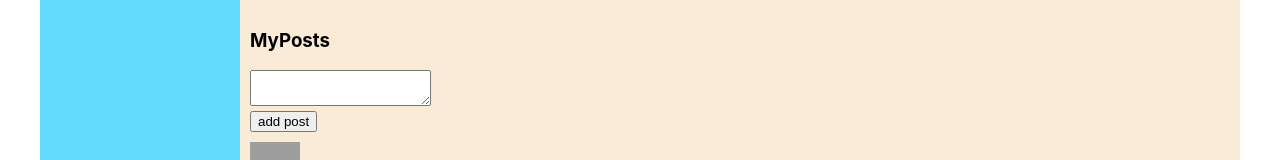
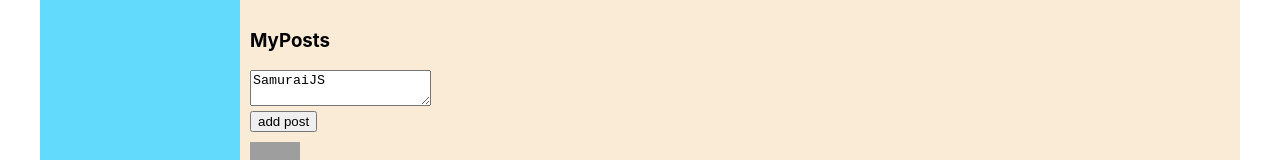
Before and after one commit to Rafaelitos17/samurai-way-main, a React (Create React App) app: page /profile in a window 1280 px wide. Shown: the part 404-564 px from the top of the page. Built offline with nearby package versions, Linux system fonts and the light colour scheme; grey boxes are pictures that could not be loaded.

Commit message:
1-33 lessons with TS

```diff
--- a/src/App.tsx
+++ b/src/App.tsx
@@ -8,11 +8,12 @@ import {Route} from "react-router-dom";
 import {News} from './components/News/News';
 import {Music} from "./components/Music/Music";
 import {Settings} from "./components/Settings/Settings";
-import {RootStateType} from "./redux/state";
+import {RootStateType, updateNewPostText} from "./redux/state";
 
 type PropsType = {
     state: RootStateType
-    addPost: (postMessage: string) => void
+    addPost: () => void
+    updateNewPostText: (newText: string) => void
 }
 
 
@@ -25,7 +26,7 @@ function App(props: PropsType) {
                     <Route path='/dialogs'
                            render={() => <Dialogs state={props.state.dialogsPage}/>}/>
                     <Route path='/profile'
-                           render={() => <Profile state={props.state.profilePage} addPost={props.addPost}/>}/>
+                           render={() => <Profile profilePage={props.state.profilePage} addPost={props.addPost} updateNewPostText={props.updateNewPostText}/>}/>
                     <Route path='/news' render={() => <News/>}/>
                     <Route path='/music' render={() => <Music/>}/>
                     <Route path='/settings' render={() => <Settings/>}/>
--- a/src/components/Profile/MyPosts/MyPosts.tsx
+++ b/src/components/Profile/MyPosts/MyPosts.tsx
@@ -1,11 +1,13 @@
 import React from "react";
 import s from './MyPosts.module.css'
 import {Post} from "./Posts/Post";
-import {PostType} from "../../../redux/state";
+import {PostType, updateNewPostText} from "../../../redux/state";
 
 type MyPosts = {
     posts: Array<PostType>
-    addPost: (postMessage: string) => void
+    addPost: () => void
+    updateNewPostText: (newText: string) => void
+    newPostText: string
 }
 
 export const MyPosts = (props: MyPosts) => {
@@ -15,8 +17,14 @@ export const MyPosts = (props: MyPosts) => {
 
     let addPost = () => {
         if(newPostElement.current) {
-            props.addPost(newPostElement.current.value)
-            newPostElement.current.value = ""
+            props.addPost()
+        }
+    }
+
+    let changePost =()=> {
+        if(newPostElement.current) {
+            let text = newPostElement.current.value
+            updateNewPostText(text)
         }
     }
 
@@ -25,7 +33,11 @@ export const MyPosts = (props: MyPosts) => {
         <div className={s.postsBlock}>
             <h3>MyPosts</h3>
             <div>
-                <textarea ref={newPostElement}></textarea>
+                <textarea
+                    onChange={changePost}
+                    value={props.newPostText}
+                    ref={newPostElement}
+                ></textarea>
             </div>
             <div>
                 <button onClick={addPost}>add post</button>
--- a/src/components/Profile/Profile.tsx
+++ b/src/components/Profile/Profile.tsx
@@ -1,11 +1,12 @@
 import React from "react";
 import {MyPosts} from "./MyPosts/MyPosts";
 import {ProfileInfo} from "./ProfileInfo/ProfileInfo";
-import {PostType, ProfilePageType, RootStateType} from "../../redux/state";
+import {ProfilePageType} from "../../redux/state";
 
 type ProfilesType = {
-    state: ProfilePageType
-    addPost: (postMessage: string) => void
+    profilePage: ProfilePageType
+    addPost: () => void
+    updateNewPostText: (newText:string) => void
 }
 
 export const Profile = (props: ProfilesType) => {
@@ -14,7 +15,12 @@ export const Profile = (props: ProfilesType) => {
         <div>
             <div>
                 <ProfileInfo/>
-                <MyPosts posts={props.state.posts} addPost={props.addPost}/>
+                <MyPosts
+                    posts={props.profilePage.posts}
+                    newPostText={props.profilePage.newPostText}
+                    addPost={props.addPost}
+                    updateNewPostText={props.updateNewPostText}
+                />
             </div>
         </div>
     )
--- a/src/index.tsx
+++ b/src/index.tsx
@@ -1,4 +1,20 @@
-import {state} from './redux/state'
-import {rerenderEntireTree} from "./render";
+import {addPost, RootStateType, state, subscribe, updateNewPostText} from './redux/state'
+import React from 'react';
+import ReactDOM from 'react-dom';
+import './index.css';
+import App from './App';
+import {BrowserRouter} from "react-router-dom";
 
+export const rerenderEntireTree = (state: RootStateType) => {
+    ReactDOM.render(
+        <BrowserRouter>
+            <App
+                state={state}
+                addPost={addPost}
+                updateNewPostText={updateNewPostText}
+            />
+        </BrowserRouter>,
+        document.getElementById('root'));
+}
 rerenderEntireTree(state);
+subscribe(()=> rerenderEntireTree(state))
--- a/src/redux/state.ts
+++ b/src/redux/state.ts
@@ -1,4 +1,6 @@
-import {rerenderEntireTree} from "../render";
+let rerenderEntireTree = (state: RootStateType) => {
+    console.log("")
+}
 
 export type MessageType = {
     id: number
@@ -18,6 +20,7 @@ export type PostType = {
 
 export type ProfilePageType = {
     posts: Array<PostType>
+    newPostText: string
 }
 export type DialogPageType = {
     dialogs: Array<DialogType>
@@ -32,22 +35,33 @@ export type RootStateType = {
     sidebar: SidebarType
 }
 
-export const addPost = (postMessage: string) => {
+export const addPost = () => {
     let newPost: PostType = {
         id: 5,
-        message: postMessage,
+        message: state.profilePage.newPostText,
         likesCount: '0'
     };
     state.profilePage.posts.push(newPost);
+    state.profilePage.newPostText=''
     rerenderEntireTree(state)
+}
+
+export const updateNewPostText = (newText: string) => {
+    state.profilePage.newPostText = newText
+    rerenderEntireTree(state)
+}
+
+export const subscribe = (obs:  ()=> void ) => {
+    rerenderEntireTree = obs
 }
 
 export const state:RootStateType  = {
     profilePage: {
         posts: [
             {id: 1, message: 'hello', likesCount: '20'},
-            {id: 1, message: 'bye bye', likesCount: '30'}
-        ]
+            {id: 1, message: 'bye bye', likesCount: '30'},
+        ],
+        newPostText: "SamuraiJS"
     },
     dialogsPage: {
         dialogs: [
--- a/src/render.tsx
+++ /dev/null
@@ -1,15 +0,0 @@
-import React from 'react';
-import ReactDOM from 'react-dom';
-import './index.css';
-import App from './App';
-import {RootStateType, state} from './redux/state'
-import {addPost} from './redux/state'
-import {BrowserRouter} from "react-router-dom";
-
-export const rerenderEntireTree = (state: RootStateType) => {
-    ReactDOM.render(
-        <BrowserRouter>
-            <App state={state} addPost={addPost}/>
-        </BrowserRouter>,
-        document.getElementById('root'));
-}
```
